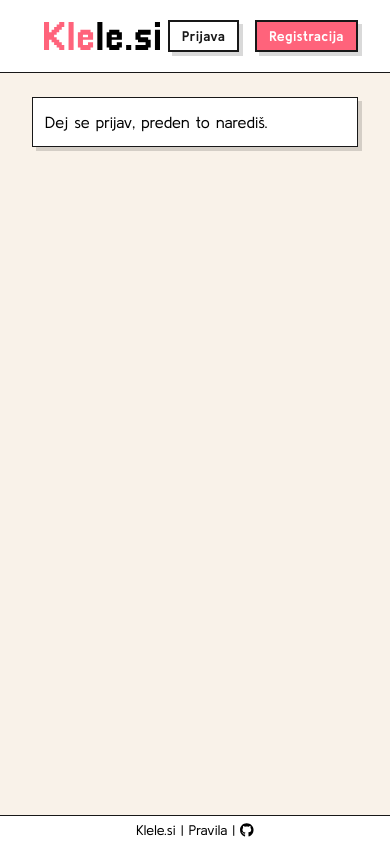
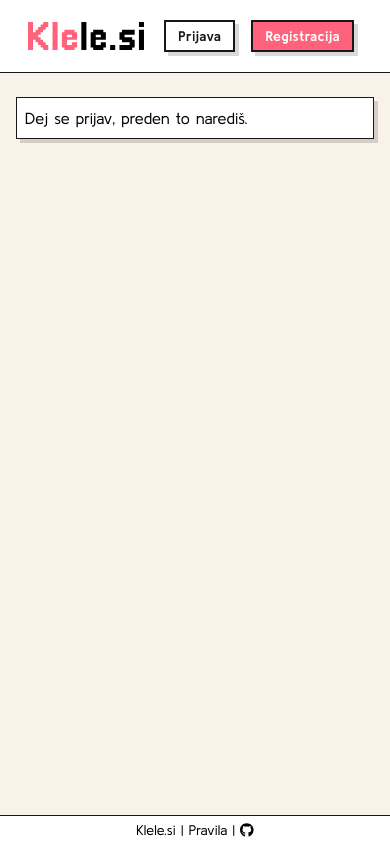
Before and after one commit to klelesi/web, a Next.js app: page /objava in a window 390 px wide. Built offline with nearby package versions, Linux system fonts and the light colour scheme.

Commit message:
fix mobile

```diff
--- a/src/app/globals.css
+++ b/src/app/globals.css
@@ -5,7 +5,7 @@
 @tailwind utilities;
 
 .card {
-    @apply border border-black bg-white shadow p-3;
+    @apply border border-black bg-white shadow md:p-3 p-2;
 }
 
 .w-page {
--- a/src/app/page.tsx
+++ b/src/app/page.tsx
@@ -34,7 +34,7 @@ export default async function Page() {
         </div>
       </div>
 
-      <div className="grid grid-cols-1 gap-3 container w-page">
+      <div className="grid grid-cols-1 gap-2 container w-page">
         {paginatedResult.data.length === 0 && <NotificationCard title={"Trenutno ni prispevkov."} body={"Mogoče je čas, da spišeš prvega."} />}
 
         <AuthEnhancer posts={paginatedResult.data} />
--- a/src/components/login-notification-card.tsx
+++ b/src/components/login-notification-card.tsx
@@ -4,7 +4,7 @@ import { ReactNode } from "react";
 export const LoginNotificationCard = () => {
   return (
     <Card>
-      <div className="text-center py-6">
+      <div className="text-center md:py-6 py-3">
         <h3 className={"font-semibold text-xl mb-6"}>Hah. Brez prijave ne bo šlo.</h3>
         <a href="/prijava">
           <button className="btn btn-primary">Prijava</button>
--- a/src/components/navbar.tsx
+++ b/src/components/navbar.tsx
@@ -28,7 +28,7 @@ export default function Navbar() {
 
           <div className="flex flex-row items-center font-semibold">
             {currentUser && (
-              <>
+              <div className={'flex flex-col sm:flex-row justify-center items-center'}>
                 <Link className={"btn btn-primary btn-sm mr-4"} href={"/objava"}>
                   Objavi prispevek
                 </Link>
@@ -41,7 +41,7 @@ export default function Navbar() {
                 <button className={"btn btn-link btn-sm"} onClick={() => logoutUser()}>
                   Odjava
                 </button>
-              </>
+              </div>
             )}
 
             {!currentUser && (
--- a/src/components/post/link-post.tsx
+++ b/src/components/post/link-post.tsx
@@ -21,9 +21,9 @@ export const LinkPost = ({ post }: { post: LinkPostInterface }) => {
 
       <hr className={"my-2"} />
 
-      <div className="flex flex-row">
+      <div className="flex flex-row items-center justify-center mb-4 md:mb-8">
         <UpvoteDownvote item={post} initialState={resolveUpvoteDownvoteState(post.interactions)}/>
-        <h1 className={"text-5xl font-bold mb-8"}>{post.title}</h1>
+        <h1 className={"text-2xl md:text-5xl font-bold"}>{post.title}</h1>
       </div>
 
       <a href={post.url} title={openGraphTitle ?? post.title} rel={"noreferrer nofollow"} target={"_blank"}>
--- a/src/components/post/markdown-post.tsx
+++ b/src/components/post/markdown-post.tsx
@@ -15,11 +15,11 @@ export const MarkdownPost = ({ post }: { post: MarkdownPostInterface }) => {
 
       <hr className={"my-2"} />
 
-      <div className="flex flex-row items-center justify-center mb-8">
+      <div className="flex flex-row items-center justify-center mb-4 md:mb-8">
         <div className="mr-2">
           <UpvoteDownvote item={post} initialState={resolveUpvoteDownvoteState(post.interactions)}/>
         </div>
-        <h1 className={"text-5xl font-bold "}>{post.title}</h1>
+        <h1 className={"text-2xl md:text-5xl font-bold"}>{post.title}</h1>
       </div>
 
       <div className={"prose"}>
--- a/tailwind.config.ts
+++ b/tailwind.config.ts
@@ -27,7 +27,10 @@ export default {
       },
       container: {
         center: true,
-        padding: '2rem',
+        padding: {
+          DEFAULT: '1rem',
+          md: '2rem',
+        },
       },
       typography: {
         DEFAULT: {
```
